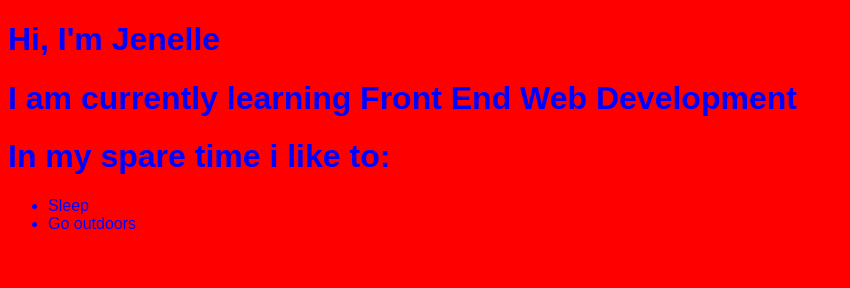
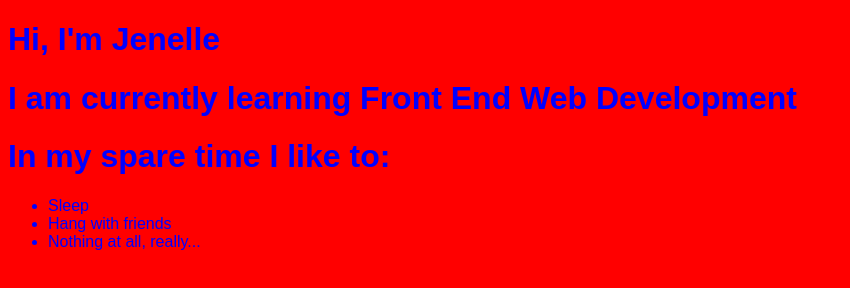
Before and after one commit to jpajotte1/feed_first_website, a plain HTML site: page index.html in a window 1280 px wide. Shown: the whole page, without its empty margins (0-850 px from the left). Drawn offline with Linux system fonts and the light colour scheme.

Commit message:
Update index.html

```diff
--- a/index.html
+++ b/index.html
@@ -14,11 +14,12 @@
 <body>
   <h1> Hi, I'm Jenelle</h1>
 <h1> I am currently learning Front End Web Development</h1>
-<h1> In my spare time i like to:</h3>
+<h1> In my spare time I like to:</h3>
 
 <ul>
   <li> Sleep</li>
-  <li> Go outdoors</li>
+  <li> Hang with friends</li>
+  <li> Nothing at all, really...</li>
 
 
 </body>
```
